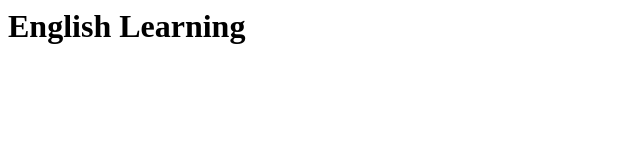
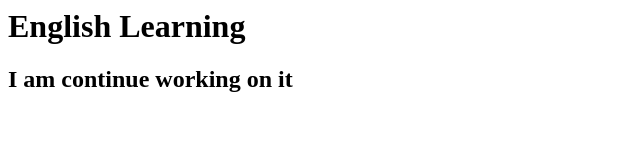
Before and after one commit to faiz3ace/english-learning, a plain HTML site: page index.html in a window 1280 px wide. Shown: the whole page, without its empty margins (0-640 px from the left). Drawn offline with Linux system fonts and the light colour scheme.

Commit message:
Update index.html

```diff
--- a/index.html
+++ b/index.html
@@ -1 +1,2 @@
 <h1>English Learning</h1>
+<h2>I am continue working on it</h2>
```
